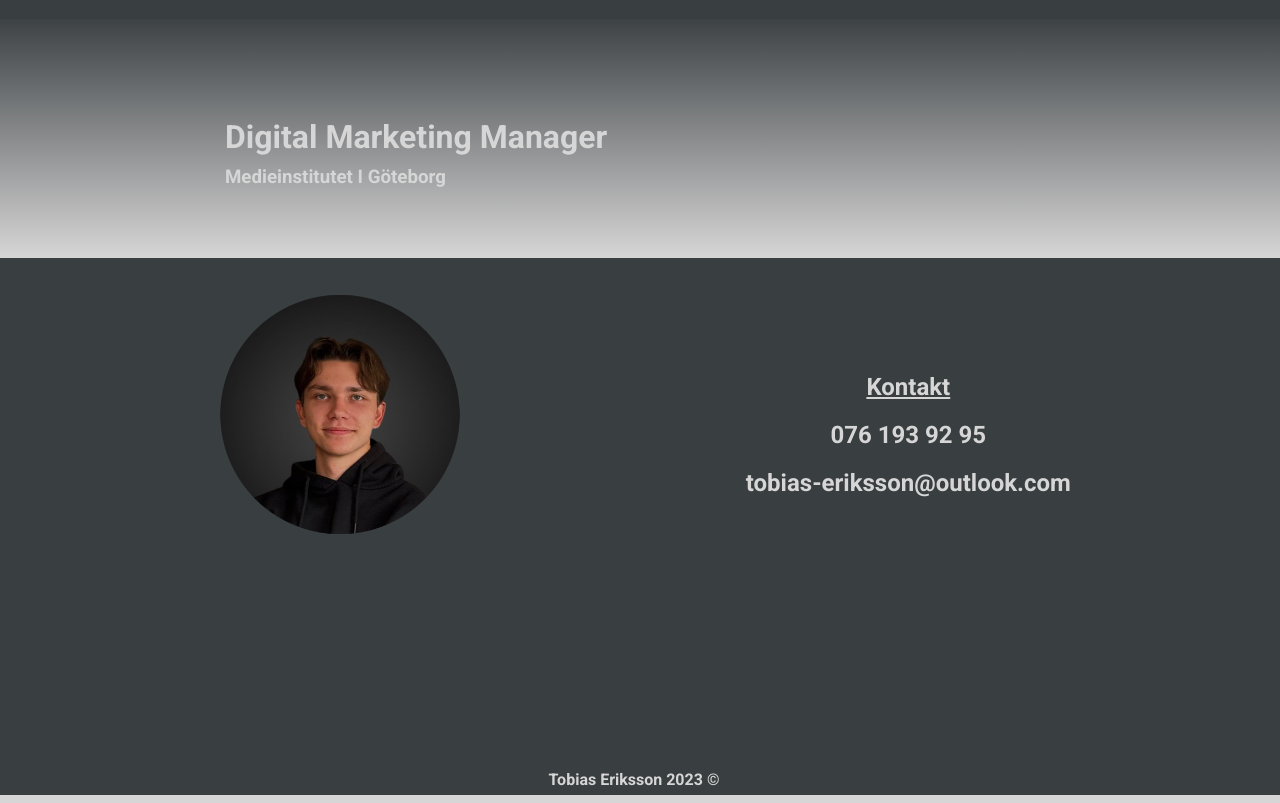
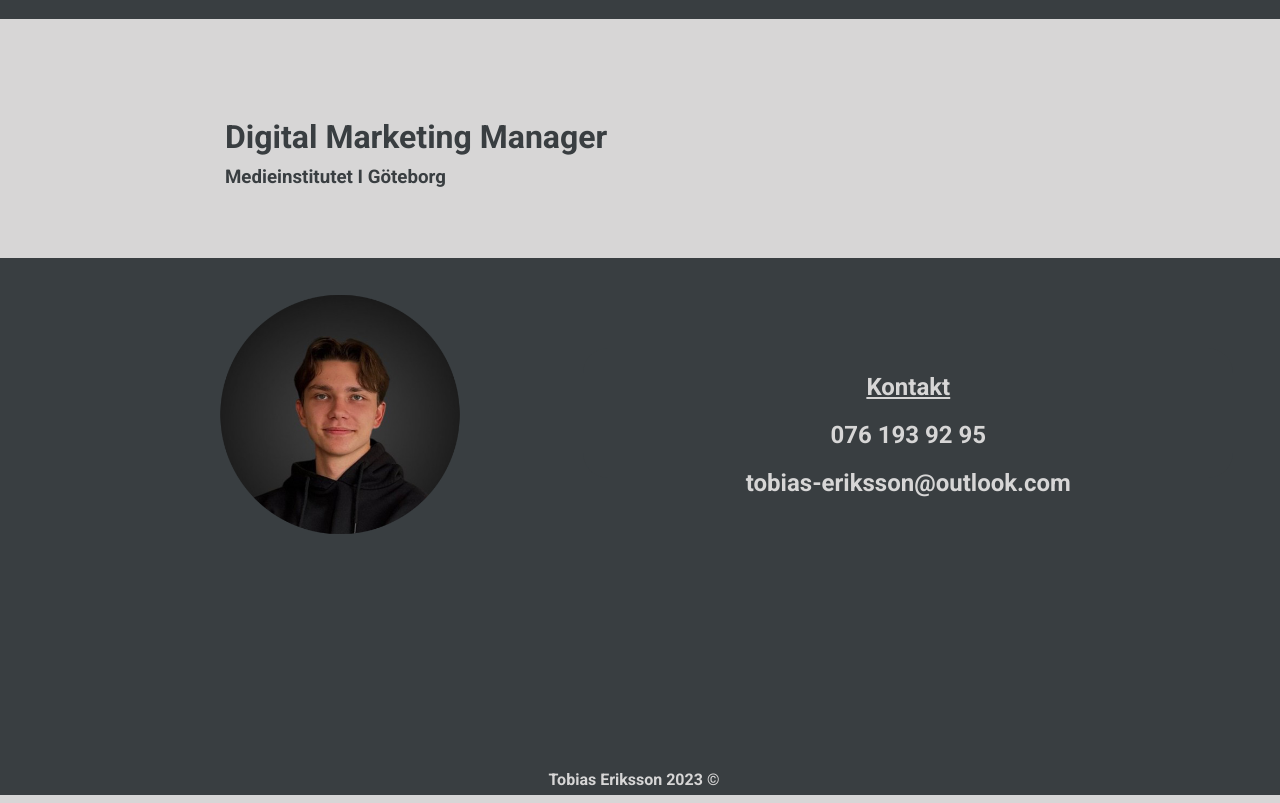
Before and after one commit to tobbe-eriksson/1, a plain HTML site: page index.html in a window 1280 px wide. Shown: the part 57-860 px from the top of the page. Drawn offline with Linux system fonts and the light colour scheme.

Commit message:
edit to style

```diff
--- a/style.css
+++ b/style.css
@@ -63,11 +63,7 @@ main {
 .item2 {
     width: 1440px;
     height: 235px;
-    background: rgb(215,214,214);
-    background: -moz-linear-gradient(0deg, rgba(215,214,214,1) 0%, rgba(57,62,65,1) 100%);
-    background: -webkit-linear-gradient(0deg, rgba(215,214,214,1) 0%, rgba(57,62,65,1) 100%);
-    background: linear-gradient(0deg, rgba(215,214,214,1) 0%, rgba(57,62,65,1) 100%);
-    filter: progid:DXImageTransform.Microsoft.gradient(startColorstr="#d7d6d6",endColorstr="#393e41",GradientType=1);
+    background-color: #D7D6D6;
     padding: 5px;
     margin: 0px;
     text-align: center;
@@ -123,7 +119,7 @@ width: 50%;
 }
 
 h1 {
-    color: #D7D6D6;
+    color: rgb(57, 62, 65);
     text-align: left;
     margin-left: 220px;
     margin-top: 100px;
@@ -135,7 +131,7 @@ h2 {
 }
 
 h3 {
-    color: #D7D6D6;
+    color: rgb(57, 62, 65);
     text-align: left;
     margin-left: 220px;
     margin-top: 10px;
```
